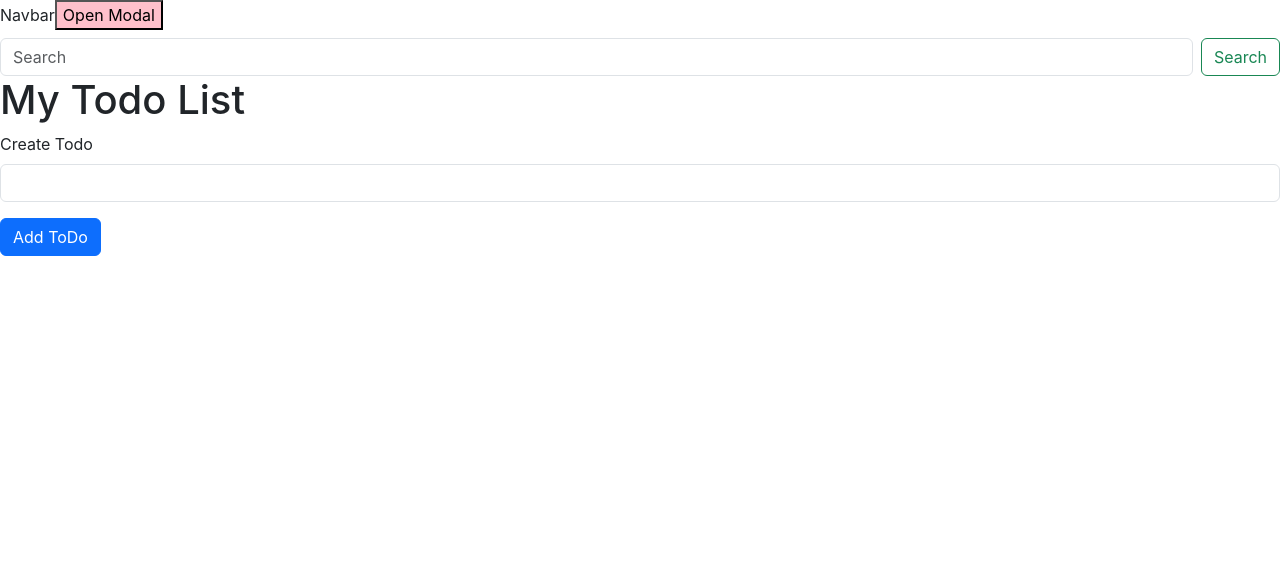
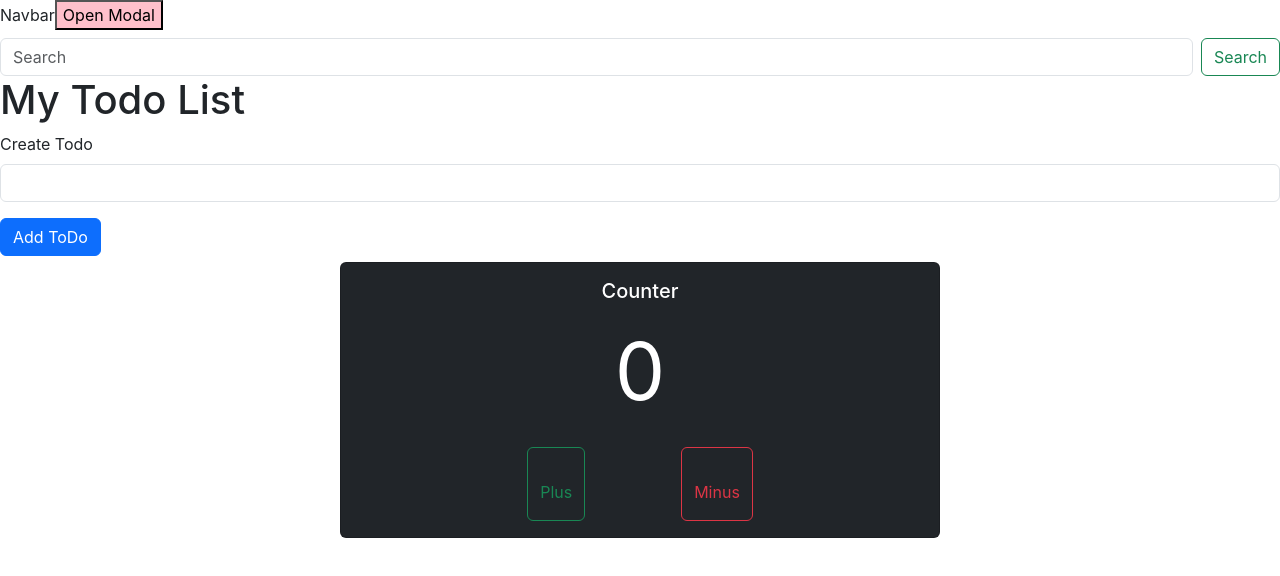
Before and after one commit to VadimKorobec/react-api, a React (Create React App) app: page / in a window 1280 px wide. Shown: the top 576 px of the page. Built offline with nearby package versions, Linux system fonts and the light colour scheme.

Commit message:
Update App.jsx

```diff
--- a/src/components/App.jsx
+++ b/src/components/App.jsx
@@ -1,6 +1,6 @@
 import React, { useState } from 'react';
 import { Modal } from './Madal/Modal';
-// import { Counter } from './Counter/Counter';
+import { Counter } from './Counter/Counter';
 import { Header } from './Header/Header';
 import { TodoList } from './TodoList/TodoList';
 import { LoginForm } from './LoginForm/LoginForm';
@@ -38,7 +38,7 @@ export const App = () => {
       <Header showModal={showModal} />
       <Search handleSearch={handleSearch} />
       <ContentInfo searchText={searchText} />
-      {/* <Counter /> */}
+      <Counter />
       {isShowModal && (
         <Modal closeModal={closeModal}>
           <LoginForm createUser={createUser} closeModal={closeModal} />
```
